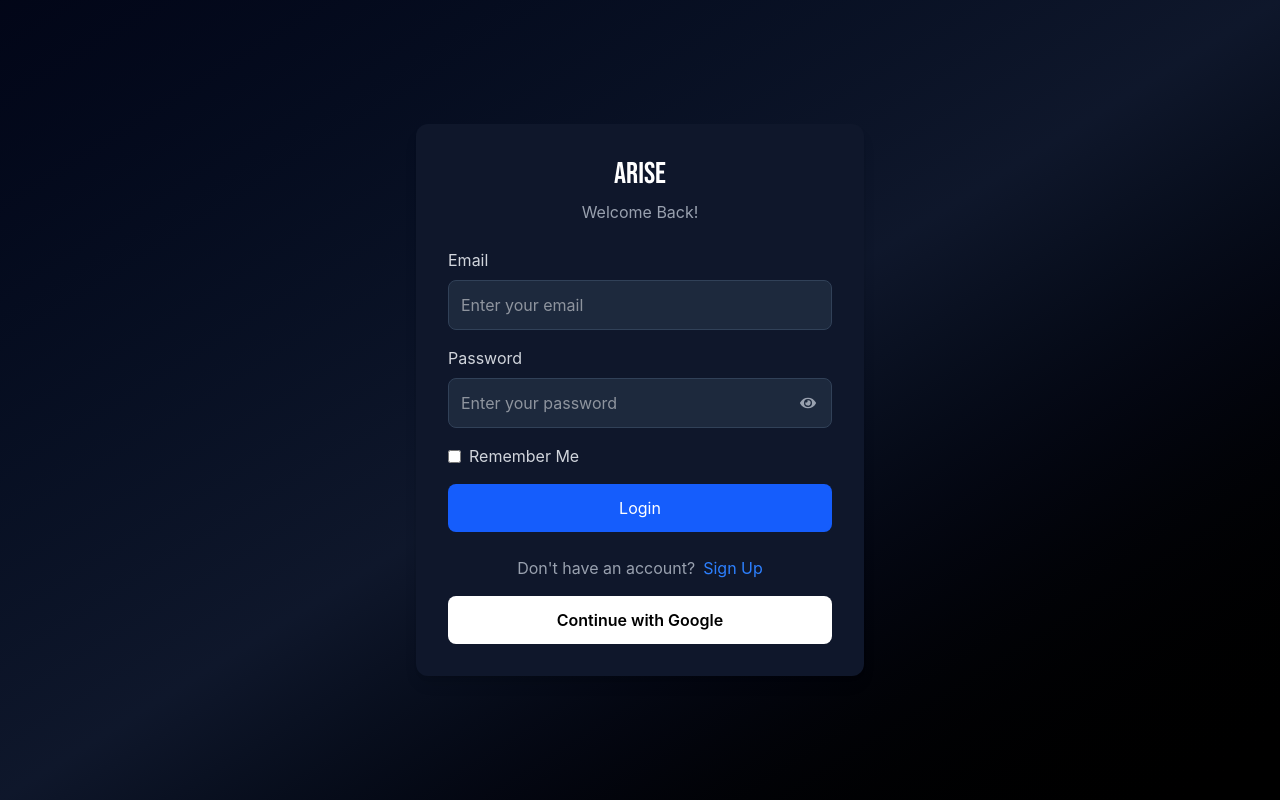
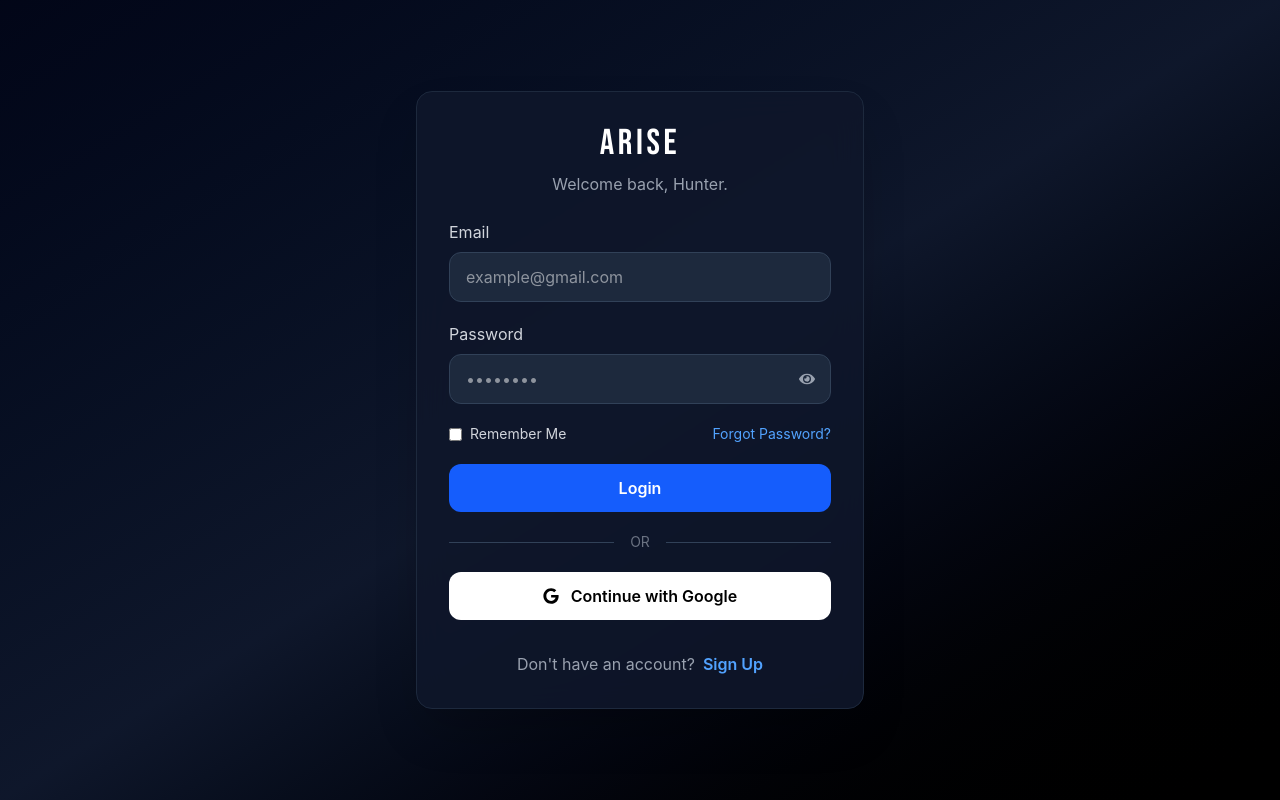
Before and after one commit to Partha1107/ARISE-2, a React (Vite) app: page / in a window 1280 px wide. Built offline with nearby package versions, Linux system fonts and the light colour scheme.

Commit message:
Login pages update

```diff
--- a/src/pages/Login/Login.jsx
+++ b/src/pages/Login/Login.jsx
@@ -1,12 +1,23 @@
-import { useState } from "react";
+import { useState, useEffect } from "react";
 import { useNavigate } from "react-router-dom";
-import { FaEye, FaEyeSlash } from "react-icons/fa";
+import {
+  FaEye,
+  FaEyeSlash,
+  FaCheckCircle,
+  FaExclamationCircle,
+  FaInfoCircle,
+  FaExclamationTriangle,
+  FaTimes,
+  FaGoogle,
+} from "react-icons/fa";
 import { supabase } from "../../lib/supabase";
 
 function Login() {
+  const navigate = useNavigate();
+
   const [isLogin, setIsLogin] = useState(true);
   const [showPassword, setShowPassword] = useState(false);
-  const navigate = useNavigate();
+  const [loading, setLoading] = useState(false);
 
   const [formData, setFormData] = useState({
     fullName: "",
@@ -16,56 +27,106 @@ function Login() {
   });
 
   const [errors, setErrors] = useState({});
-  const [loading, setLoading] = useState(false);
+
+  // Notification State
+  const [notification, setNotification] = useState({
+    show: false,
+    type: "info",
+    message: "",
+  });
+
+  // Show Notification
+  const showNotification = (type, message) => {
+    setNotification({
+      show: true,
+      type,
+      message,
+    });
+  };
+
+  // Auto Hide
+  useEffect(() => {
+    if (!notification.show) return;
+
+    const timer = setTimeout(() => {
+      setNotification((prev) => ({
+        ...prev,
+        show: false,
+      }));
+    }, 5000);
+
+    return () => clearTimeout(timer);
+  }, [notification]);
 
   const validate = () => {
     const validationErrors = {};
 
-    if (!formData.email) {
+    if (!formData.email.trim()) {
       validationErrors.email = "Email is required.";
-    } else if (!/^[^\s@]+@[^\s@]+\.[^\s@]+$/.test(formData.email)) {
-      validationErrors.email = "Please enter a valid email address.";
+    } else if (
+      !/^[^\s@]+@[^\s@]+\.[^\s@]+$/.test(formData.email)
+    ) {
+      validationErrors.email =
+        "Please enter a valid email address.";
     }
 
     if (!formData.password) {
-      validationErrors.password = "Password is required.";
-    } else if (formData.password.length < 6) {
-      validationErrors.password = "Password must be at least 6 characters.";
+      validationErrors.password =
+        "Password is required.";
+    } else if (formData.password.length < 8) {
+      validationErrors.password =
+        "Password must be at least 8 characters.";
     }
 
     if (!isLogin) {
-      if (!formData.fullName) {
-        validationErrors.fullName = "Full name is required.";
+      if (!formData.fullName.trim()) {
+        validationErrors.fullName =
+          "Full Name is required.";
       }
 
-      if (!formData.confirmPassword) {
-        validationErrors.confirmPassword = "Please confirm your password.";
-      } else if (formData.password !== formData.confirmPassword) {
-        validationErrors.confirmPassword = "Passwords do not match.";
+      if (
+        formData.password !==
+        formData.confirmPassword
+      ) {
+        validationErrors.confirmPassword =
+          "Passwords do not match.";
       }
     }
 
     return validationErrors;
   };
+  // Google Login
   const handleGoogleLogin = async () => {
+    setErrors({});
+
     const { error } = await supabase.auth.signInWithOAuth({
       provider: "google",
       options: {
-        redirectTo: `${window.location.origin}/dashboard`,
+        redirectTo: window.location.origin,
       },
     });
 
     if (error) {
-      alert(error.message);
+      showNotification("error", error.message);
     }
   };
+
+  // Login / Signup
   const handleSubmit = async (e) => {
     e.preventDefault();
+
+    setErrors({});
 
     const validationErrors = validate();
 
     if (Object.keys(validationErrors).length > 0) {
       setErrors(validationErrors);
+
+      showNotification(
+        "warning",
+        "Please fix the highlighted fields."
+      );
+
       return;
     }
 
@@ -73,31 +134,53 @@ function Login() {
 
     try {
       if (isLogin) {
-      // Login
-      const { error } = await supabase.auth.signInWithPassword({
-        email: formData.email,
+        // LOGIN
+        const { data, error } =
+          await supabase.auth.signInWithPassword({
+            email: formData.email.trim(),
             password: formData.password,
           });
 
         if (error) throw error;
 
+        // Email Verification Check
+        if (!data.user.email_confirmed_at) {
+          await supabase.auth.signOut();
+
+          showNotification(
+            "warning",
+            "Please verify your email before logging in."
+          );
+
+          setLoading(false);
+          return;
+        }
+
+        showNotification(
+          "success",
+          "Login Successful! Redirecting..."
+        );
+
+        setTimeout(() => {
           navigate("/dashboard");
+        }, 1500);
       } else {
-      // Sign Up
+        // SIGN UP
         const { error } = await supabase.auth.signUp({
-        email: formData.email,
+          email: formData.email.trim(),
           password: formData.password,
           options: {
             data: {
-            fullName: formData.fullName,
+              full_name: formData.fullName,
             },
           },
         });
 
         if (error) throw error;
 
-      alert(
-        "Account created successfully!"
+        showNotification(
+          "success",
+          "Account created successfully! Please verify your email."
         );
 
         setIsLogin(true);
@@ -110,153 +193,376 @@ function Login() {
         });
       }
     } catch (error) {
-    alert(error.message);
+      let { message } = error;
+
+      if (
+        message.toLowerCase().includes("invalid login")
+      ) {
+        message = "Invalid email or password.";
+      }
+
+      if (
+        message.toLowerCase().includes("already")
+      ) {
+        message =
+          "An account with this email already exists.";
+      }
+
+      showNotification("error", message);
     } finally {
       setLoading(false);
     }
   };
 
+  // Notification Colors
+  const notificationStyles = {
+    success: {
+      bg: "bg-green-500/10",
+      border: "border-green-500",
+      text: "text-green-400",
+      icon: <FaCheckCircle />,
+    },
+
+    error: {
+      bg: "bg-red-500/10",
+      border: "border-red-500",
+      text: "text-red-400",
+      icon: <FaExclamationCircle />,
+    },
+
+    warning: {
+      bg: "bg-yellow-500/10",
+      border: "border-yellow-500",
+      text: "text-yellow-400",
+      icon: <FaExclamationTriangle />,
+    },
+
+    info: {
+      bg: "bg-blue-500/10",
+      border: "border-blue-500",
+      text: "text-blue-400",
+      icon: <FaInfoCircle />,
+    },
+  };
+
+  const currentStyle =
+    notificationStyles[notification.type];
 return (
-    <div className="min-h-screen flex items-center justify-center bg-gradient-to-br from-slate-950 via-slate-900 to-black px-4">
-      <div className="w-full max-w-md bg-slate-900 p-8 rounded-xl shadow-lg">
+  <div className="min-h-screen flex items-center justify-center bg-gradient-to-br from-slate-950 via-slate-900 to-black px-4 py-10">
+    <div className="w-full max-w-md bg-slate-900/90 backdrop-blur-lg p-8 rounded-2xl shadow-2xl border border-slate-800">
 
-        <h1 className="text-3xl font-bold text-center text-white mb-2">
+      {/* Logo */}
+      <h1 className="text-4xl font-extrabold text-center text-white tracking-widest">
         ARISE
       </h1>
 
-        <p className="text-center text-gray-400 mb-6">
-          {isLogin ? "Welcome Back!" : "Create Your Account"}
+      <p className="text-center text-gray-400 mt-2 mb-6">
+        {isLogin
+          ? "Welcome back, Hunter."
+          : "Create your Hunter Account"}
       </p>
 
-        <form className="space-y-4" onSubmit={handleSubmit}>
+      {/* Notification */}
+      {notification.show && (
+        <div
+          className={`flex items-start gap-3 mb-6 rounded-xl border p-4 shadow-lg animate-fadeIn
+          ${currentStyle.bg}
+          ${currentStyle.border}
+          ${currentStyle.text}`}
+        >
+          <div className="text-xl mt-1">
+            {currentStyle.icon}
+          </div>
+
+          <div className="flex-1">
+            <p className="text-sm font-medium">
+              {notification.message}
+            </p>
+          </div>
+
+          <button
+            onClick={() =>
+              setNotification((prev) => ({
+                ...prev,
+                show: false,
+              }))
+            }
+            className="hover:opacity-70 transition"
+          >
+            <FaTimes />
+          </button>
+        </div>
+      )}
+
+      <form
+        onSubmit={handleSubmit}
+        className="space-y-5"
+      >
 
         {!isLogin && (
           <div>
             <label className="block text-gray-300 mb-2">
               Full Name
             </label>
+
             <input
               type="text"
-                placeholder="Enter your name"
               value={formData.fullName}
-                onChange={(e) => setFormData({ ...formData, fullName: e.target.value })}
-                className="w-full p-3 rounded-lg bg-slate-800 text-white border border-slate-700 outline-none"
+              placeholder="John Doe"
+              onChange={(e) =>
+                setFormData({
+                  ...formData,
+                  fullName: e.target.value,
+                })
+              }
+              className="w-full rounded-xl bg-slate-800 border border-slate-700 px-4 py-3 text-white outline-none focus:border-blue-500 transition"
             />
+
             {errors.fullName && (
-                <p className="text-sm text-red-400 mt-1">{errors.fullName}</p>
+              <p className="text-red-400 text-sm mt-1">
+                {errors.fullName}
+              </p>
             )}
           </div>
         )}
 
-          {/* Email field */}
+        {/* Email */}
+
         <div>
+
           <label className="block text-gray-300 mb-2">
             Email
           </label>
 
           <input
             type="email"
-              placeholder="Enter your email"
+            placeholder="example@gmail.com"
             value={formData.email}
-              onChange={(e) => setFormData({ ...formData, email: e.target.value })}
-              className="w-full p-3 rounded-lg bg-slate-800 text-white border border-slate-700 outline-none"
+            onChange={(e) =>
+              setFormData({
+                ...formData,
+                email: e.target.value,
+              })
+            }
+            className="w-full rounded-xl bg-slate-800 border border-slate-700 px-4 py-3 text-white outline-none focus:border-blue-500 transition"
           />
+
           {errors.email && (
-              <p className="text-sm text-red-400 mt-1">{errors.email}</p>
+            <p className="text-red-400 text-sm mt-1">
+              {errors.email}
+            </p>
           )}
+
         </div>
 
-          {/* Password field with show/hide functionality */}
+        {/* Password */}
+
         <div>
+
           <label className="block text-gray-300 mb-2">
             Password
           </label>
 
           <div className="relative">
+
             <input
-                type={showPassword ? "text" : "password"}
-                placeholder="Enter your password"
+              type={
+                showPassword
+                  ? "text"
+                  : "password"
+              }
+              placeholder="••••••••"
               value={formData.password}
-                onChange={(e) => setFormData({ ...formData, password: e.target.value })}
-                className="w-full p-3 pr-12 rounded-lg bg-slate-800 text-white border border-slate-700 outline-none"
+              onChange={(e) =>
+                setFormData({
+                  ...formData,
+                  password: e.target.value,
+                })
+              }
+              className="w-full rounded-xl bg-slate-800 border border-slate-700 px-4 py-3 pr-12 text-white outline-none focus:border-blue-500 transition"
             />
+
+            <button
+              type="button"
+              onClick={() =>
+                setShowPassword(!showPassword)
+              }
+              className="absolute right-4 top-1/2 -translate-y-1/2 text-gray-400 hover:text-white transition"
+            >
+              {showPassword
+                ? <FaEyeSlash />
+                : <FaEye />}
+            </button>
+
+          </div>
+
           {errors.password && (
-                <p className="text-sm text-red-400 mt-1">{errors.password}</p>
+            <p className="text-red-400 text-sm mt-1">
+              {errors.password}
+            </p>
           )}
 
-              <button type="button"
-                onClick={() => setShowPassword(!showPassword)}
-                className="absolute right-4 top-1/2 -translate-y-1/2 transition-all duration-300 hover:scale-110"
-              >
-                {showPassword ? (
-                  <FaEyeSlash className="text-gray-400" />
-                ) : (
-                  <FaEye className="text-gray-400" />
-                )}
-              </button>
         </div>
-          </div>
+        {/* Confirm Password */}
 
-          {/* Confirm Password field for Sign Up */}
         {!isLogin && (
           <div>
+
             <label className="block text-gray-300 mb-2">
               Confirm Password
             </label>
 
             <input
-                type="password"
-                placeholder="Confirm password"
+              type={showPassword ? "text" : "password"}
+              placeholder="Confirm your password"
               value={formData.confirmPassword}
-                onChange={(e) => setFormData({ ...formData, confirmPassword: e.target.value })}
-                className="w-full p-3 rounded-lg bg-slate-800 text-white border border-slate-700 outline-none"
+              onChange={(e) =>
+                setFormData({
+                  ...formData,
+                  confirmPassword: e.target.value,
+                })
+              }
+              className="w-full rounded-xl bg-slate-800 border border-slate-700 px-4 py-3 text-white outline-none focus:border-blue-500 transition"
             />
+
             {errors.confirmPassword && (
-                <p className="text-sm text-red-400 mt-1">{errors.confirmPassword}</p>
+              <p className="text-red-400 text-sm mt-1">
+                {errors.confirmPassword}
+              </p>
             )}
+
           </div>
         )}
-          <div className="flex items-center gap-2">
+
+        {/* Remember Me */}
+
+        {isLogin && (
+          <div className="flex items-center justify-between">
+
+            <label className="flex items-center gap-2 text-sm text-gray-300 cursor-pointer">
+
               <input
                 type="checkbox"
-              id="remember"
                 className="accent-blue-500"
               />
 
-            <label htmlFor="remember" className="text-gray-300">
               Remember Me
+
             </label>
+
+            <button
+              type="button"
+              className="text-blue-400 hover:text-blue-300 text-sm transition"
+            >
+              Forgot Password?
+            </button>
+
           </div>
+        )}
+
+        {/* Login Button */}
 
         <button
           type="submit"
           disabled={loading}
-            className="w-full bg-blue-600 hover:bg-blue-700 text-white py-3 rounded-lg transition disabled:opacity-60"
+          className="w-full bg-blue-600 hover:bg-blue-700 disabled:opacity-60 text-white py-3 rounded-xl font-semibold transition duration-300 flex justify-center items-center gap-2"
         >
-            {loading ? "Please wait..." : isLogin ? "Login" : "Sign Up"}
+          {loading ? (
+            <>
+              <svg
+                className="animate-spin h-5 w-5"
+                viewBox="0 0 24 24"
+                fill="none"
+              >
+                <circle
+                  className="opacity-20"
+                  cx="12"
+                  cy="12"
+                  r="10"
+                  stroke="currentColor"
+                  strokeWidth="4"
+                />
+                <path
+                  className="opacity-100"
+                  fill="currentColor"
+                  d="M22 12a10 10 0 00-10-10v4a6 6 0 016 6h4z"
+                />
+              </svg>
+
+              Please wait...
+            </>
+          ) : isLogin ? (
+            "Login"
+          ) : (
+            "Create Account"
+          )}
         </button>
+
+        {/* Divider */}
+
+        <div className="flex items-center gap-4">
+
+          <div className="flex-1 h-px bg-slate-700" />
+
+          <span className="text-gray-500 text-sm">
+            OR
+          </span>
+
+          <div className="flex-1 h-px bg-slate-700" />
+
+        </div>
+
+        {/* Google */}
+
+        <button
+          type="button"
+          onClick={handleGoogleLogin}
+          className="w-full flex items-center justify-center gap-3 py-3 rounded-xl bg-white text-black font-semibold hover:bg-gray-200 transition"
+        >
+          <FaGoogle />
+
+          Continue with Google
+        </button>
+
       </form>
 
-        <p className="text-center text-gray-400 mt-6">
-          {isLogin ? "Don't have an account?" : "Already have an account?"}
+      {/* Switch Login & Signup */}
+
+      <p className="text-center text-gray-400 mt-8">
+
+        {isLogin
+          ? "Don't have an account?"
+          : "Already have an account?"}
 
         <button
-            onClick={() => setIsLogin(!isLogin)}
-            className="ml-2 text-blue-500 hover:underline"
+          onClick={() => {
+            setErrors({});
+            setNotification({
+              show: false,
+              type: "info",
+              message: "",
+            });
+
+            setFormData({
+              fullName: "",
+              email: "",
+              password: "",
+              confirmPassword: "",
+            });
+
+            setIsLogin(!isLogin);
+          }}
+          className="ml-2 text-blue-400 hover:text-blue-300 font-semibold transition"
         >
           {isLogin ? "Sign Up" : "Login"}
         </button>
+
       </p>
-        <button
-          onClick={handleGoogleLogin}
-          className="w-full mt-4 bg-white text-black py-3 rounded-lg font-semibold"
-        >
-          Continue with Google
-        </button>
 
     </div>
   </div>
 );
+
 }
 
 export default Login;
```
Also changed, not shown: src/index.css (+15 -0 lines). Lines whose indentation alone changed are shown as unchanged.
